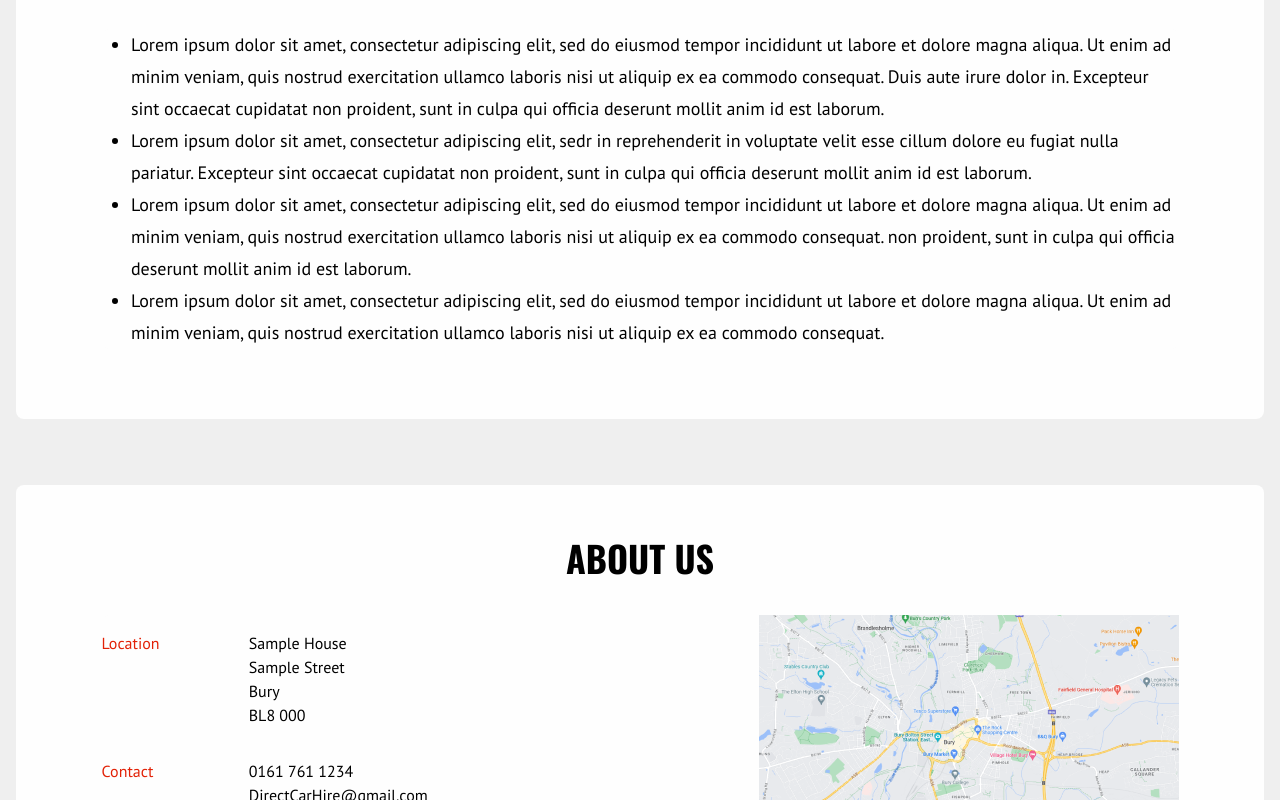
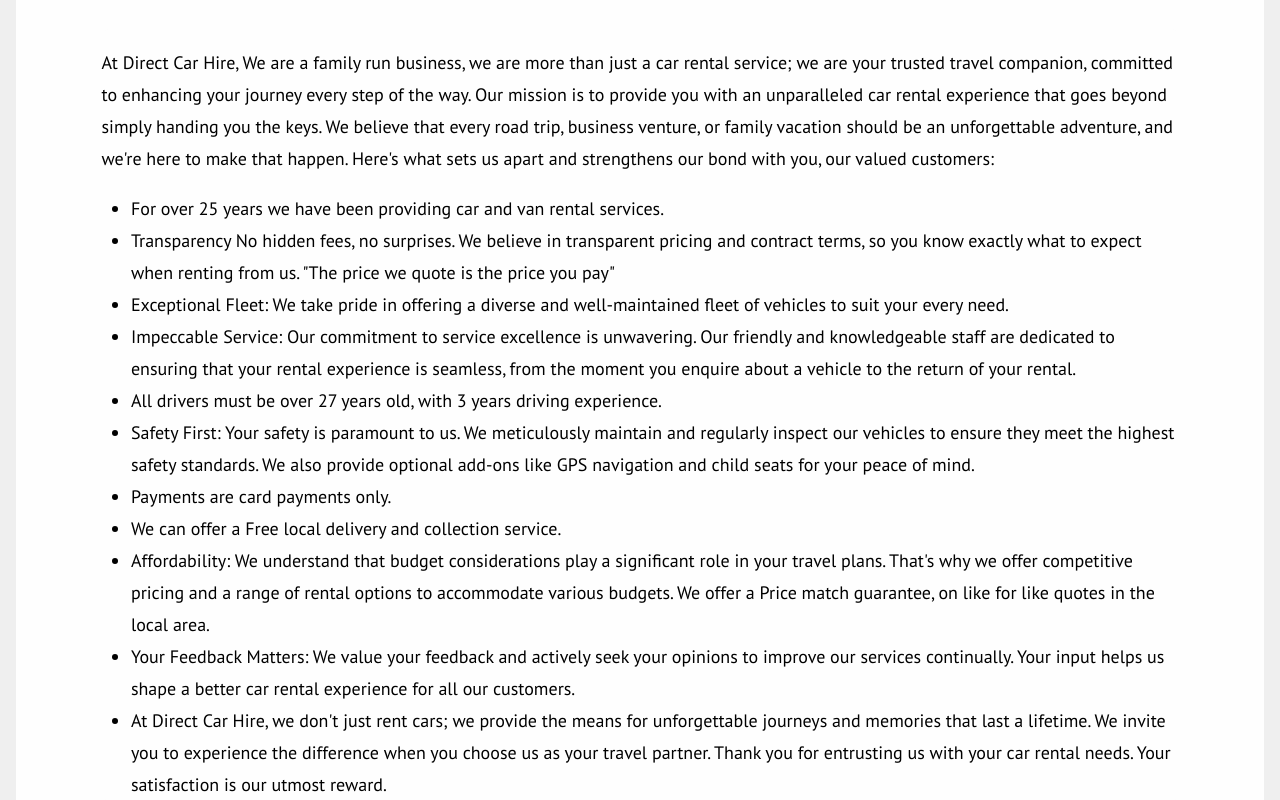
Before and after one commit to BenC0/direct-car-rentals, a Next.js app: page / in a window 1280 px wide. Shown: the part 1140-1940 px from the top of the page. Built offline with nearby package versions, Linux system fonts and the light colour scheme.

Commit message:
Updated Who We Are copy

```diff
--- a/src/app/modules/whoWeAre/index.js
+++ b/src/app/modules/whoWeAre/index.js
@@ -9,11 +9,21 @@
             <div className={`${styles.WhoWeAreContent} content a-center j-center column`}>
                 <h3 className={`${styles.WhoWeAreTitle} ${oswald.className}`}>Who We Are</h3>
                 <div className={styles.WhoWeAreCopy}>
+                    <p className={`${ptsans.className}`}>
+                        At Direct Car Hire, We are a family run business, we are more than just a car rental service; we are your trusted travel companion, committed to enhancing your journey every step of the way. Our mission is to provide you with an unparalleled car rental experience that goes beyond simply handing you the keys. We believe that every road trip, business venture, or family vacation should be an unforgettable adventure, and we're here to make that happen. Here's what sets us apart and strengthens our bond with you, our valued customers:
+                    </p>
                     <ul className={`${ptsans.className}`}>
-                        <li>Lorem ipsum dolor sit amet, consectetur adipiscing elit, sed do eiusmod tempor incididunt ut labore et dolore magna aliqua. Ut enim ad minim veniam, quis nostrud exercitation ullamco laboris nisi ut aliquip ex ea commodo consequat. Duis aute irure dolor in. Excepteur sint occaecat cupidatat non proident, sunt in culpa qui officia deserunt mollit anim id est laborum.</li>
-                        <li>Lorem ipsum dolor sit amet, consectetur adipiscing elit, sedr in reprehenderit in voluptate velit esse cillum dolore eu fugiat nulla pariatur. Excepteur sint occaecat cupidatat non proident, sunt in culpa qui officia deserunt mollit anim id est laborum.</li>
-                        <li>Lorem ipsum dolor sit amet, consectetur adipiscing elit, sed do eiusmod tempor incididunt ut labore et dolore magna aliqua. Ut enim ad minim veniam, quis nostrud exercitation ullamco laboris nisi ut aliquip ex ea commodo consequat. non proident, sunt in culpa qui officia deserunt mollit anim id est laborum.</li>
-                        <li>Lorem ipsum dolor sit amet, consectetur adipiscing elit, sed do eiusmod tempor incididunt ut labore et dolore magna aliqua. Ut enim ad minim veniam, quis nostrud exercitation ullamco laboris nisi ut aliquip ex ea commodo consequat.</li>
+                        <li>For over 25 years we have been providing car and van rental services.</li>
+                        <li>Transparency No hidden fees, no surprises. We believe in transparent pricing and contract terms, so you know exactly what to expect when renting from us. "The price we quote is the price you pay"</li>
+                        <li>Exceptional Fleet: We take pride in offering a diverse and well-maintained fleet of vehicles to suit your every need.</li>
+                        <li>Impeccable Service: Our commitment to service excellence is unwavering. Our friendly and knowledgeable staff are dedicated to ensuring that your rental experience is seamless, from the moment you enquire about a vehicle to the return of your rental.</li>
+                        <li>All drivers must be over 27 years old, with 3 years driving experience. </li>
+                        <li>Safety First: Your safety is paramount to us. We meticulously maintain and regularly inspect our vehicles to ensure they meet the highest safety standards. We also provide optional add-ons like GPS navigation and child seats for your peace of mind.</li>
+                        <li>Payments are card payments only.</li>
+                        <li>We can offer a Free local delivery and collection service.</li>
+                        <li>Affordability: We understand that budget considerations play a significant role in your travel plans. That's why we offer competitive pricing and a range of rental options to accommodate various budgets. We offer a Price match guarantee, on like for like quotes in the local area.  </li>
+                        <li>Your Feedback Matters: We value your feedback and actively seek your opinions to improve our services continually. Your input helps us shape a better car rental experience for all our customers. </li>
+                        <li>At Direct Car Hire, we don't just rent cars; we provide the means for unforgettable journeys and memories that last a lifetime. We invite you to experience the difference when you choose us as your travel partner. Thank you for entrusting us with your car rental needs. Your satisfaction is our utmost reward.</li>
                     </ul>
                 </div>
             </div>
```
